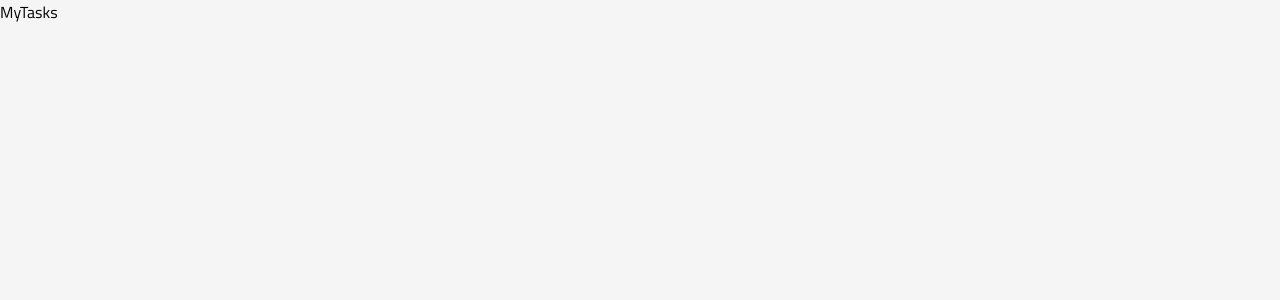
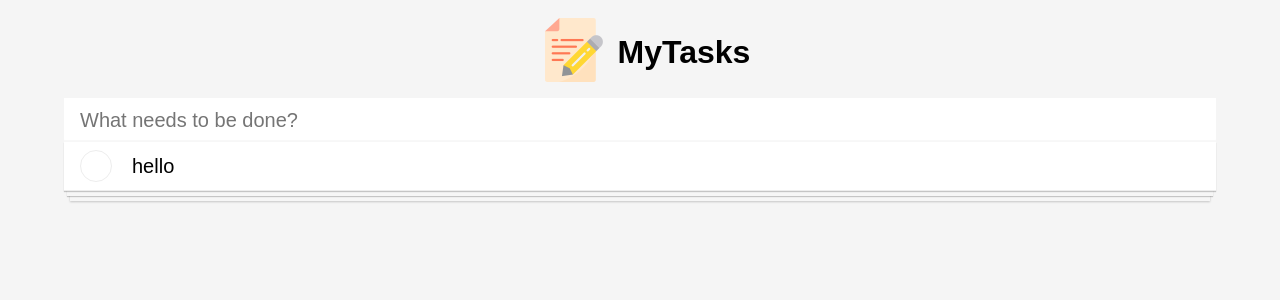
Before and after one commit to Oumeir-Rengony/typescript-todoapp, a React (Create React App) app: page / in a window 1280 px wide. Shown: the top 300 px of the page. Built offline with nearby package versions, Linux system fonts and the light colour scheme.

Commit message:
Added todo layout

```diff
--- a/src/App.tsx
+++ b/src/App.tsx
@@ -1,14 +1,49 @@
+import styled from "styled-components";
+import Todo from "./components/todo";
 import GlobalStyle from "./style/globalStyles";
 
 function App() {
   return (
     <>
       <GlobalStyle />
-      <div className="App">
-        <p>MyTasks</p>
-      </div>
+
+      <StyledWrapper>
+        <header className="header">
+          <div className="logo-container">
+            <img className="logo" src="./icon.png" alt="logo" />
+          </div>
+          <h1 className="header-title">MyTasks</h1>
+        </header>
+        <Todo />
+      </StyledWrapper>
     </>
   );
 }
 
+const StyledWrapper = styled.div`
+  width: 100%;
+  display: flex;
+  flex-direction: column;
+  align-items: center;
+  margin: 18px auto;
+
+  .header {
+    display: flex;
+    align-items: center;
+
+    .logo-container {
+      width: 64px;
+      margin: 0 12px;
+
+      .logo {
+        max-width: 100%;
+      }
+    }
+
+    .header-tile {
+      color: #2c2d2d;
+    }
+  }
+`;
+
 export default App;
--- /dev/null
+++ b/src/components/todo.tsx
@@ -0,0 +1,74 @@
+import React, { useState } from "react";
+import styled from "styled-components";
+import TodoItem from "./todoItem";
+
+export enum todoStatus {
+  Active = "Active",
+  Completed = "Completed",
+}
+
+export interface ItodoItemsObject {
+  id: number;
+  task: string;
+  status: todoStatus;
+}
+
+export interface ItodoItemProps {
+  lastItem: boolean;
+  todoItem: ItodoItemsObject;
+  setTodoItems: React.Dispatch<React.SetStateAction<ItodoItemsObject[]>>;
+}
+
+const Todo: React.FC = () => {
+  //State
+  const [todoItems, setTodoItems] = useState<ItodoItemsObject[]>([
+    {
+      id: 1,
+      task: "hello",
+      status: todoStatus.Active,
+    },
+  ]);
+
+  const [inputTodo, setInputTodo] = useState<string>("");
+
+  return (
+    <TodoForm>
+      <input
+        className="new-todo"
+        placeholder="What needs to be done?"
+        value={inputTodo}
+      />
+
+      <div className="todo-list">
+        <ul>
+          {todoItems.map((item, index) => (
+            <TodoItem
+              key={index}
+              lastItem={index === todoItems.length - 1}
+              todoItem={item}
+              setTodoItems={setTodoItems}
+            />
+          ))}
+        </ul>
+      </div>
+    </TodoForm>
+  );
+};
+
+const TodoForm = styled.form`
+  width: 90%;
+  margin: 12px auto;
+  background: #fff;
+
+  .new-todo {
+    width: 100%;
+    font-size: 20px;
+    line-height: 1.4em;
+    padding: 8px 16px;
+    border: none;
+    outline: none;
+    box-shadow: inset 0 -2px 1px rgb(0 0 0 / 3%);
+  }
+`;
+
+export default Todo;
--- /dev/null
+++ b/src/components/todoItem.tsx
@@ -0,0 +1,125 @@
+import React from "react";
+import styled from "styled-components";
+import { ItodoItemProps, ItodoItemsObject, todoStatus } from "./todo";
+
+const TodoItem: React.FC<ItodoItemProps> = ({
+  lastItem,
+  todoItem,
+  setTodoItems,
+}) => {
+  return (
+    <Item className={`${lastItem ? "shadow-three" : ""}`}>
+      <div className="tick-container">
+        <img
+          className={`icon-tick ${
+            todoItem.status === todoStatus.Completed ? "show" : ""
+          }`}
+          src="./images/tick.png"
+          alt="tick"
+        />
+      </div>
+      <p
+        className={`todo-text ${
+          todoItem.status === todoStatus.Completed ? "done" : ""
+        }`}
+      >
+        {todoItem.task}
+      </p>
+
+      <img className="icon-close" src="./images/close.png" alt="close" />
+    </Item>
+  );
+};
+
+const Item = styled.li`
+  position: relative;
+  display: flex;
+  align-items: center;
+  border-bottom: 1px solid #ededed;
+  padding: 8px 16px;
+
+  @media (min-width: 992px) {
+    &:hover {
+      .icon-close {
+        opacity: 0.3;
+      }
+    }
+  }
+
+  &.shadow-three {
+    box-shadow: 0 1px 1px rgb(0 0 0 / 20%), 0 8px 0 -3px #f6f6f6,
+      0 9px 1px -3px rgb(0 0 0 / 20%), 0 16px 0 -6px #f6f6f6,
+      0 17px 2px -6px rgb(0 0 0 / 20%);
+  }
+
+  .tick-container {
+    display: inline-flex;
+    align-items: center;
+    justify-content: center;
+    width: 32px;
+    height: 32px;
+    border-radius: 50%;
+    border: solid #ededed 1px;
+    cursor: pointer;
+
+    .icon-tick {
+      opacity: 0;
+      width: 24px;
+      height: 24px;
+
+      @media (hover: hover) {
+        &:hover {
+          opacity: 0.3;
+        }
+      }
+
+      &.show {
+        opacity: 1;
+      }
+    }
+  }
+
+  .todo-text {
+    width: 65%;
+    margin: 0 20px;
+    font-size: 20px;
+    overflow-wrap: break-word;
+    word-wrap: break-word;
+
+    @media (min-width: 425px) {
+      width: 72%;
+    }
+
+    @media (min-width: 768px) {
+      width: 80%;
+    }
+  }
+
+  .done {
+    text-decoration: line-through 3px rgba(174, 179, 184);
+    color: rgba(0, 0, 0, 0.5);
+  }
+
+  .icon-close {
+    position: absolute;
+    top: 50%;
+    right: 24px;
+    transform: translateY(-50%);
+    opacity: 0.5;
+    width: 16px;
+    height: 16px;
+    cursor: pointer;
+
+    @media (min-width: 992px) {
+      opacity: 0;
+    }
+
+    @media (hover: hover) {
+      &:hover {
+        opacity: 1;
+      }
+    }
+  }
+`;
+
+export default TodoItem;
```
Also changed, not shown: public/images/close.png (added), public/images/tick.png (added).
